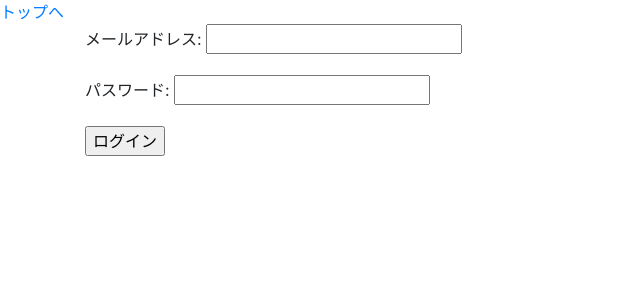
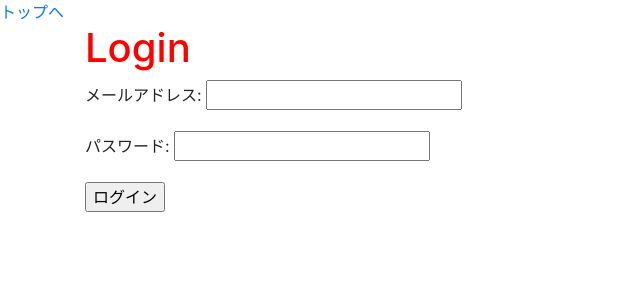
Before and after one commit to 1f101802780/MensNotion, a Django app: page /login/ in a window 1280 px wide. Shown: the top 300 px of the page, without its empty margins (0-640 px from the left). Run offline with Django 3.2, Linux system fonts and the light colour scheme; some libraries are stand-ins or nearby versions.

Commit message:
ログイン画面編集

```diff
--- a/groomings/templates/groomings/login.html
+++ b/groomings/templates/groomings/login.html
@@ -3,7 +3,8 @@
 
 {% block content %}
     <!-- bodyの中身 -->
-    <!-- <h1 style="color: red;">Login</h1>
+    <h1 style="color: red;">Login</h1>
+    <!--
     <p>
         <label for = "username">User Name: </label>
         <input id = "username" type = "text" pattern = "^[a-zA-Z0-9]+$" required>
```
Also changed, not shown: db.sqlite3.
